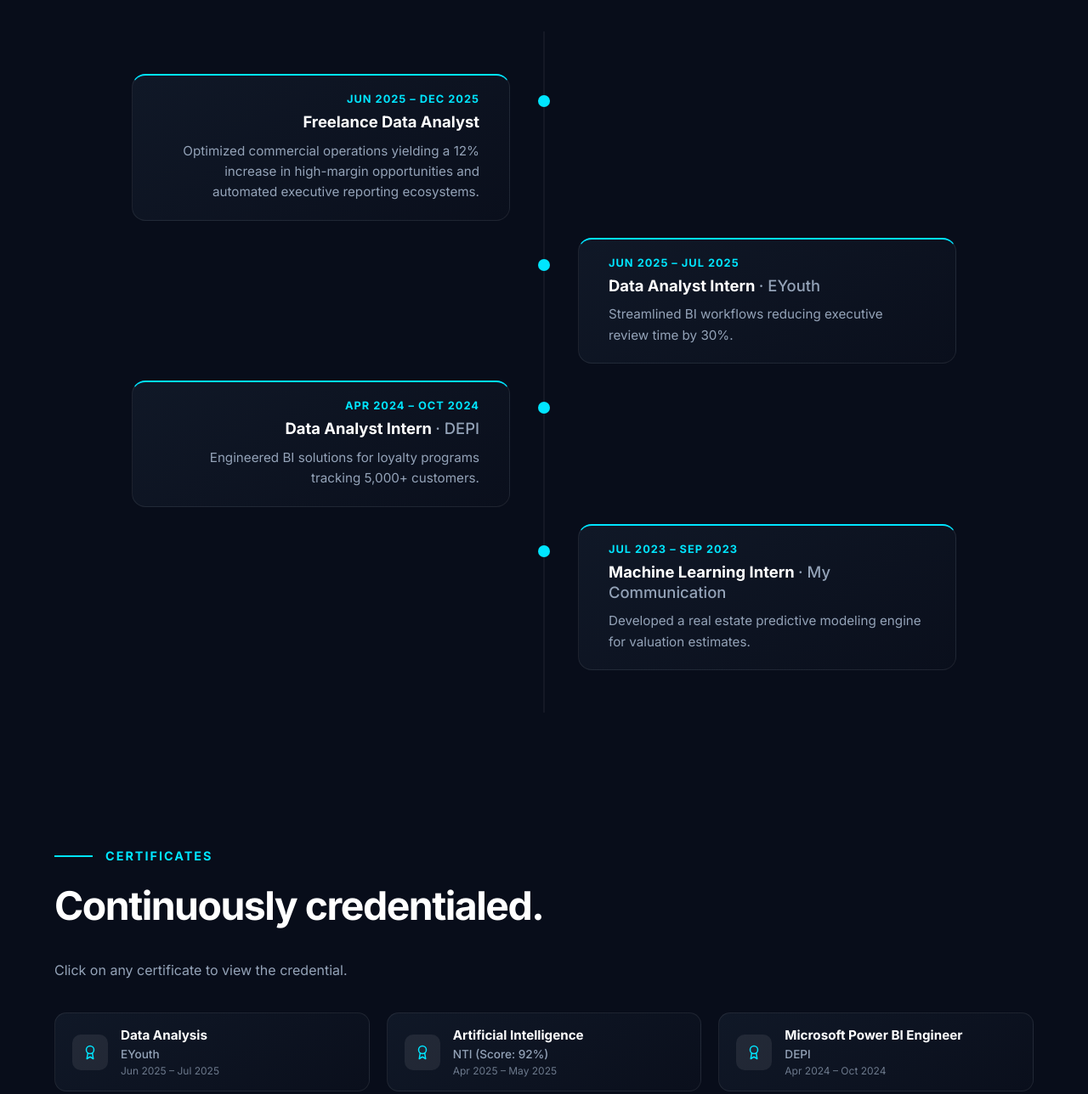
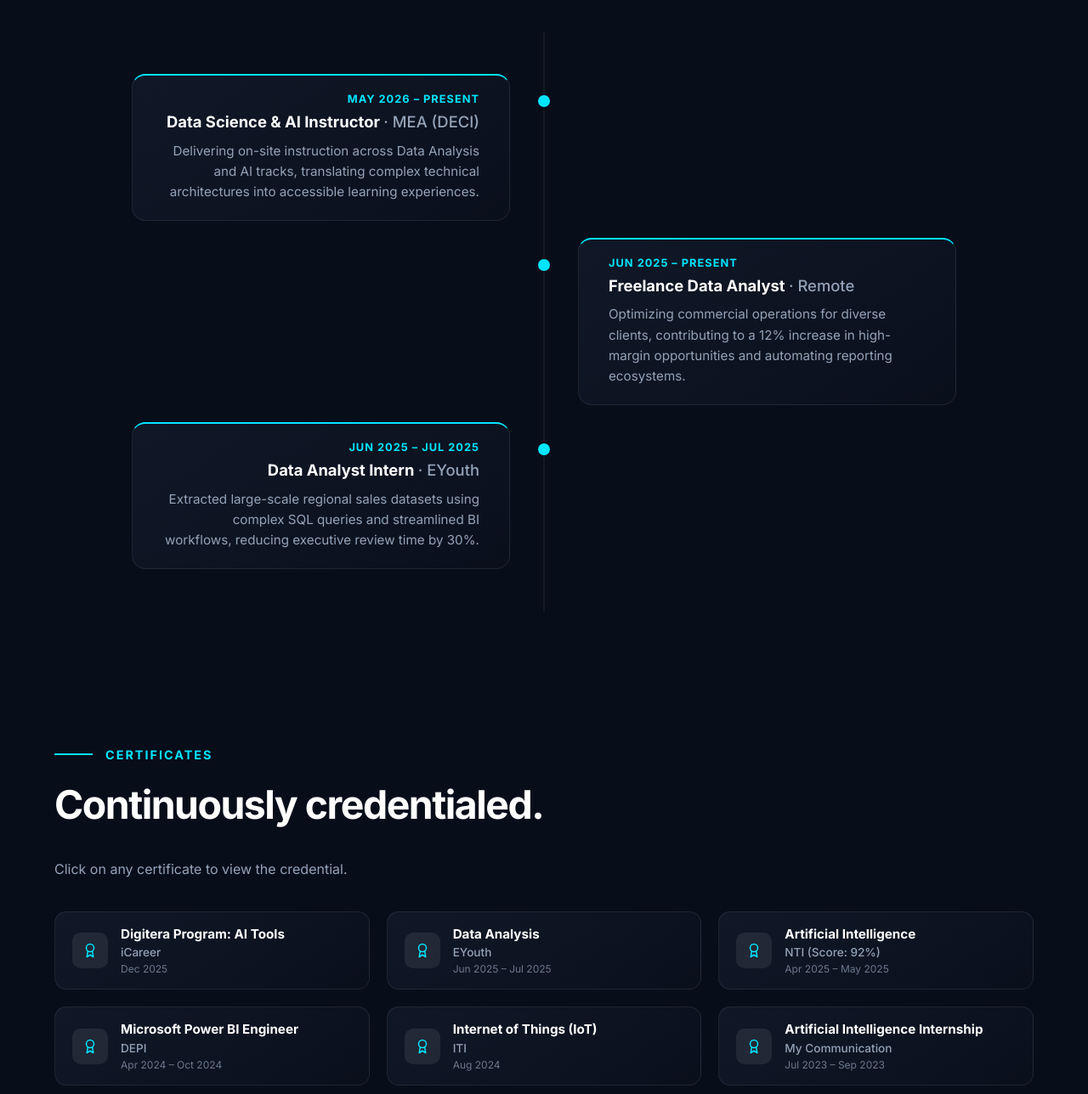
Before and after one commit to Engy2003/Engy2003.github.io, a plain HTML site: page index.html in a window 1280 px wide. Shown: the part 6233-7521 px from the top of the page at 85% size. Drawn offline with Linux system fonts and the light colour scheme; a script that the page names is missing.

Commit message:
Update portfolio experience, add iCareer cert, and update resume

```diff
--- a/index.html
+++ b/index.html
@@ -572,41 +572,34 @@
         </h2>
 
         <div class="timeline">
+
             <div class="timeline-item left">
                 <div class="timeline-dot"></div>
                 <div class="timeline-content">
-                    <span class="timeline-date">JUN 2025 – DEC 2025</span>
-                    <h3>Freelance Data Analyst</h3>
-                    <p>Optimized commercial operations yielding a 12% increase in high-margin opportunities and automated executive reporting ecosystems.</p>
+                    <span class="timeline-date">MAY 2026 – PRESENT</span>
+                    <h3>Data Science & AI Instructor <span class="company-name">· MEA (DECI)</span></h3>
+                    <p>Delivering on-site instruction across Data Analysis and AI tracks, translating complex technical architectures into accessible learning experiences.</p>
                 </div>
             </div>
 
             <div class="timeline-item right">
                 <div class="timeline-dot"></div>
                 <div class="timeline-content">
-                    <span class="timeline-date">JUN 2025 – JUL 2025</span>
-                    <h3>Data Analyst Intern <span class="company-name">· EYouth</span></h3>
-                    <p>Streamlined BI workflows reducing executive review time by 30%.</p>
+                    <span class="timeline-date">JUN 2025 – PRESENT</span>
+                    <h3>Freelance Data Analyst <span class="company-name">· Remote</span></h3>
+                    <p>Optimizing commercial operations for diverse clients, contributing to a 12% increase in high-margin opportunities and automating reporting ecosystems.</p>
                 </div>
             </div>
 
             <div class="timeline-item left">
                 <div class="timeline-dot"></div>
                 <div class="timeline-content">
-                    <span class="timeline-date">APR 2024 – OCT 2024</span>
-                    <h3>Data Analyst Intern <span class="company-name">· DEPI</span></h3>
-                    <p>Engineered BI solutions for loyalty programs tracking 5,000+ customers.</p>
+                    <span class="timeline-date">JUN 2025 – JUL 2025</span>
+                    <h3>Data Analyst Intern <span class="company-name">· EYouth</span></h3>
+                    <p>Extracted large-scale regional sales datasets using complex SQL queries and streamlined BI workflows, reducing executive review time by 30%.</p>
                 </div>
             </div>
 
-            <div class="timeline-item right">
-                <div class="timeline-dot"></div>
-                <div class="timeline-content">
-                    <span class="timeline-date">JUL 2023 – SEP 2023</span>
-                    <h3>Machine Learning Intern <span class="company-name">· My Communication</span></h3>
-                    <p>Developed a real estate predictive modeling engine for valuation estimates.</p>
-                </div>
-            </div>
         </div>
     </section>
 
@@ -622,6 +615,21 @@
         <p style="color: var(--text-grey); margin-bottom: 40px;">Click on any certificate to view the credential.</p>
 
         <div class="certificates-grid">
+            <!-- New iCareer Certificate -->
+            <div class="cert-card" tabindex="0" role="button" data-cert-img="Certificates/Icareer.jpg">
+                <div class="cert-icon">
+                    <svg aria-hidden="true" xmlns="http://www.w3.org/2000/svg" width="24" height="24" viewBox="0 0 24 24" fill="none" stroke="currentColor" stroke-width="2" stroke-linecap="round" stroke-linejoin="round">
+                        <circle cx="12" cy="8" r="6"></circle>
+                        <path d="M15.477 12.89 17 22l-5-3-5 3 1.523-9.11"></path>
+                    </svg>
+                </div>
+                <div class="cert-info">
+                    <h3>Digitera Program: AI Tools</h3>
+                    <p class="cert-issuer">iCareer</p>
+                    <span class="cert-date">Dec 2025</span>
+                </div>
+            </div>
+
             <div class="cert-card" tabindex="0" role="button" data-cert-img="Certificates/Data analysis(Eyouth).png">
                 <div class="cert-icon">
                     <svg aria-hidden="true" xmlns="http://www.w3.org/2000/svg" width="24" height="24" viewBox="0 0 24 24" fill="none" stroke="currentColor" stroke-width="2" stroke-linecap="round" stroke-linejoin="round">
```
Also changed, not shown: Certificates/Icareer.jpg (added), 1 other file.
